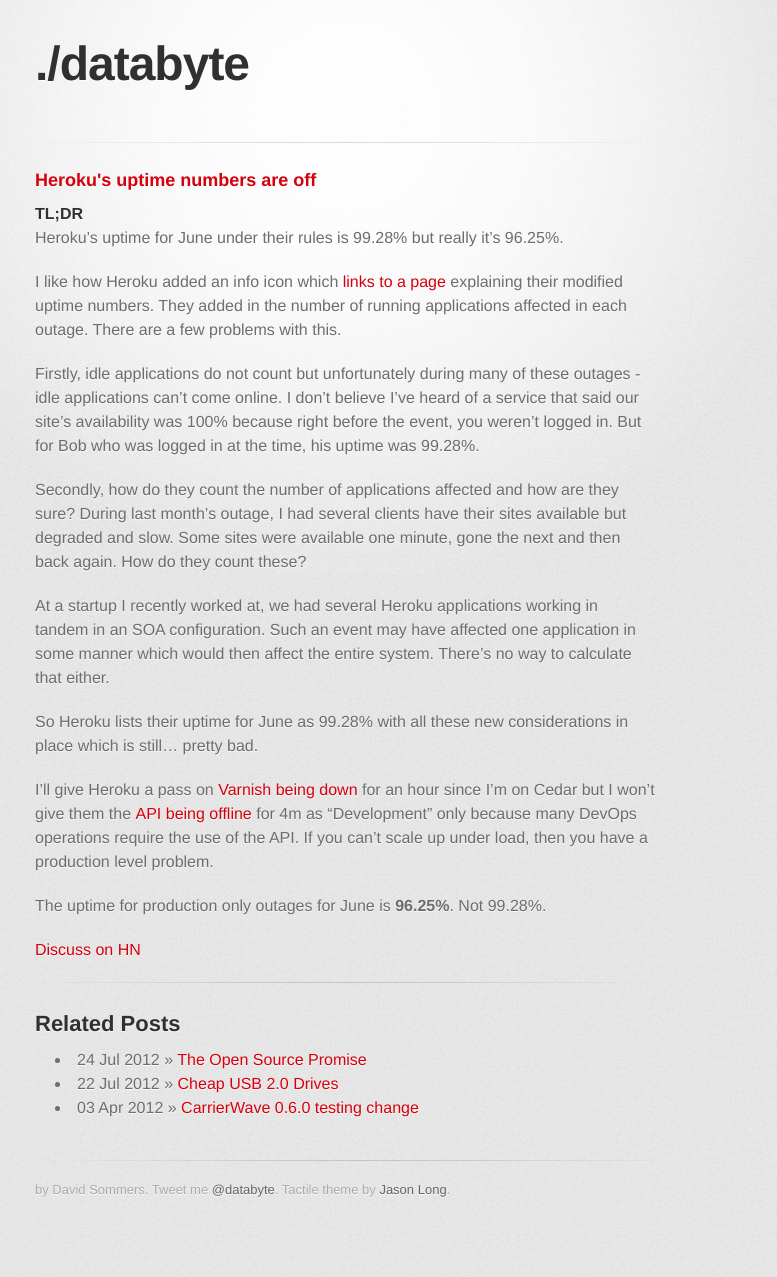
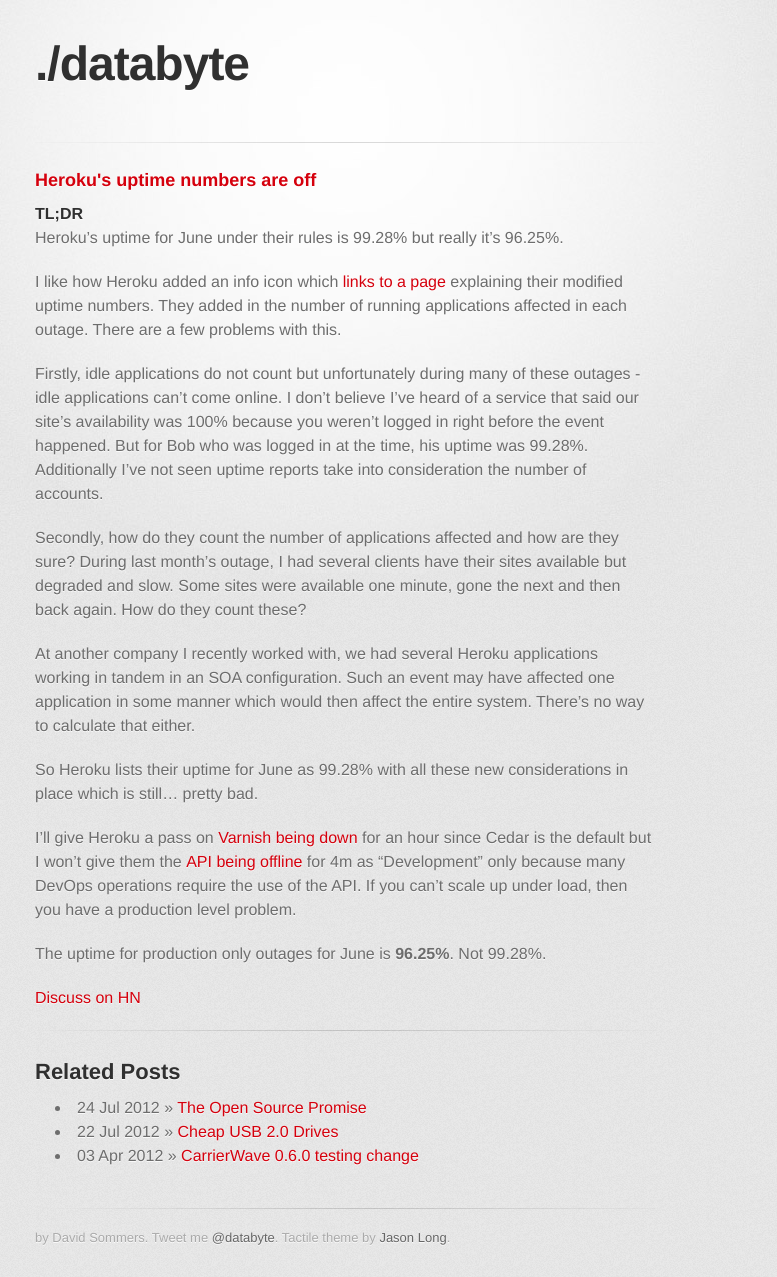
Before and after one commit to databyte/databyte.github.com, a Jekyll site: the page built from _posts/2012-07-23-heroku-uptime-numbers-are-off.md, in a window 1280 px wide. Shown: the whole page, without its empty margins (295-1072 px from the left). Built offline with Jekyll 4.4.1, drawn with Linux system fonts in a browser that asks for light colours; some web fonts are replaced; Markdown is read by kramdown in place of the engine named in the settings; before the commit the page ends 1229 px from its top, so only the background shows below that.

Commit message:
adjustments to the heroku article

```diff
--- a/_posts/2012-07-23-heroku-uptime-numbers-are-off.md
+++ b/_posts/2012-07-23-heroku-uptime-numbers-are-off.md
@@ -16,15 +16,17 @@
 Firstly, idle applications do not count but unfortunately during many of
 these outages - idle applications can't come online. I don't believe
 I've heard of a service that said our site's availability was 100%
-because right before the event, you weren't logged in. But for Bob who
-was logged in at the time, his uptime was 99.28%.
+because you weren't logged in right before the event happened. But for
+Bob who was logged in at the time, his uptime was 99.28%. Additionally
+I've not seen uptime reports take into consideration the number of
+accounts.
 
 Secondly, how do they count the number of applications affected and how
 are they sure? During last month's outage, I had several clients have
 their sites available but degraded and slow.  Some sites were available
 one minute, gone the next and then back again. How do they count these?
 
-At a startup I recently worked at, we had several Heroku applications
+At another company I recently worked with, we had several Heroku applications
 working in tandem in an SOA configuration. Such an event may have
 affected one application in some manner which would then affect the
 entire system. There's no way to calculate that either.
@@ -33,7 +35,7 @@
 considerations in place which is still... pretty bad.
 
 I'll give Heroku a pass on [Varnish being down](https://status.heroku.com/incidents/389)
-for an hour since I'm on Cedar but I won't give them the
+for an hour since Cedar is the default but I won't give them the
 [API being offline](https://status.heroku.com/incidents/383) for 4m
 as "Development" only because many DevOps operations require the use
 of the API. If you can't scale up under load, then you
```
